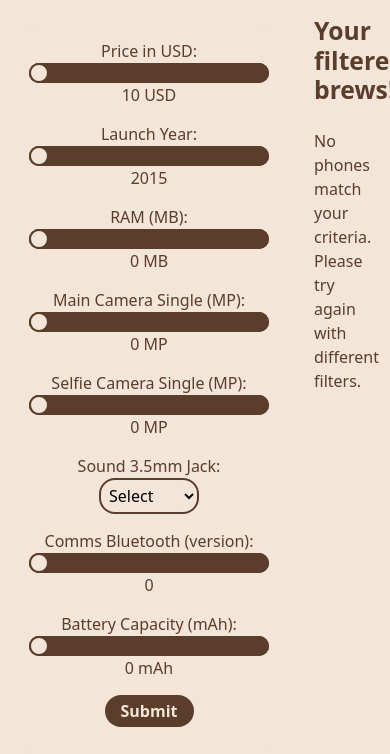
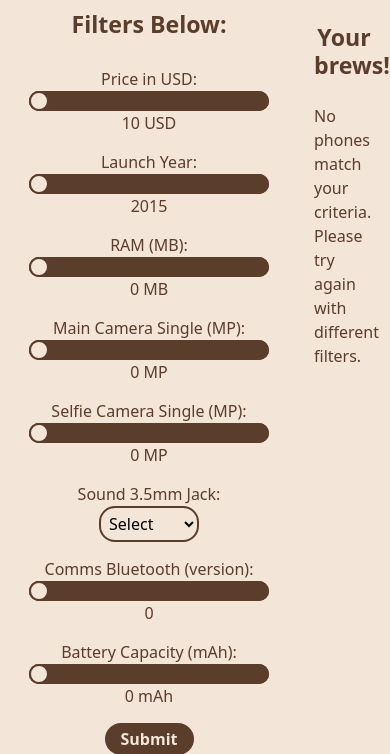
Before and after one commit to Tapple214/brewyourtech, a Django app: page /phoneBrew in a window 390 px wide. Shown: the top 754 px of the page. Run offline with Django 5.2, Linux system fonts and the light colour scheme; data that the repository does not hold is empty; some libraries are stand-ins or nearby versions.

Commit message:
ui adjustments on the phoneBrew page

```diff
--- a/brewyourtech/byt/templates/byt/phoneBrew.html
+++ b/brewyourtech/byt/templates/byt/phoneBrew.html
@@ -99,6 +99,7 @@
   <body class="d-flex">
     <!-- Main Content Wrapper -->
     <div class="d-flex" style="width: 100%; height: 93vh">
+
       <!-- Sidebar-style Div -->
       <div
         class="py-4 px-4 card border-0 rounded-4 m-4 p-4 text-center d-flex align-items-center justify-content-center"
@@ -110,6 +111,7 @@
           flex-shrink: 0;
         "
       >
+      <h3 class="fw-bold mb-4 pb-1">Filters Below:</h3>
       <form method="GET" action="{% url 'phoneBrew' %}">
         <!-- Price -->
         <div style="margin-bottom: 15px">
@@ -262,7 +264,7 @@
       class="py-3 px-3"
       style="height: 93vh; overflow-y: auto"
     >
-      <h2 class="fw-bold mb-4">Your filtered brews!</h2>
+      <h3 class="fw-bold mb-4 pt-2 text-center">Your brews!</h3>
       {% if phones %}
       <div class="row row-cols-1 row-cols-md-3 g-4">
         {% for phone in phones %}
```
